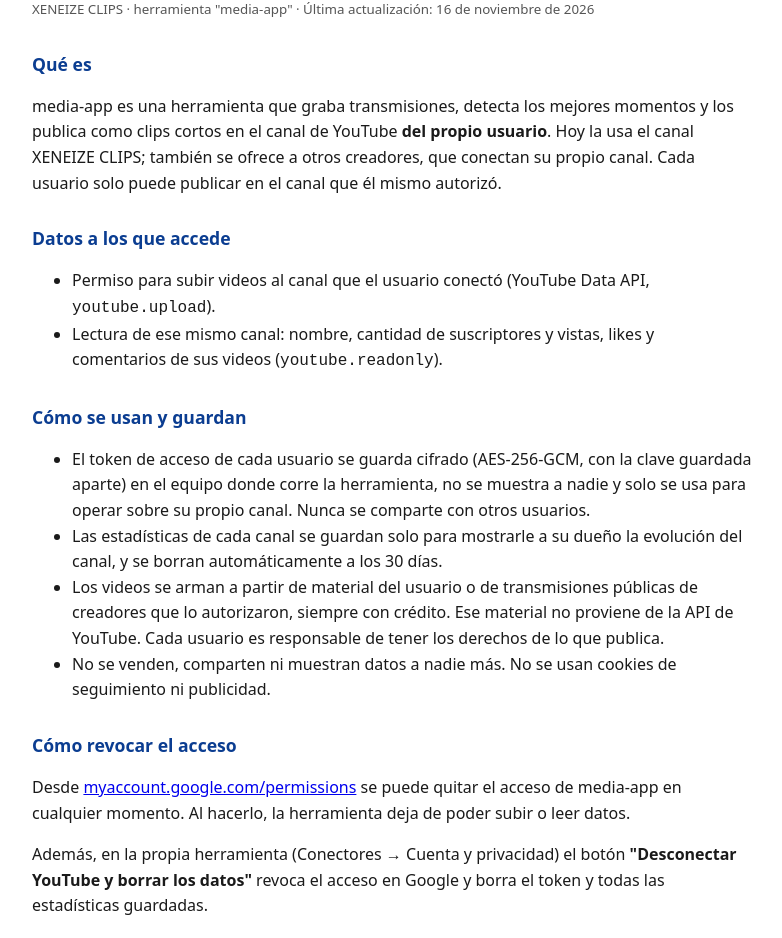
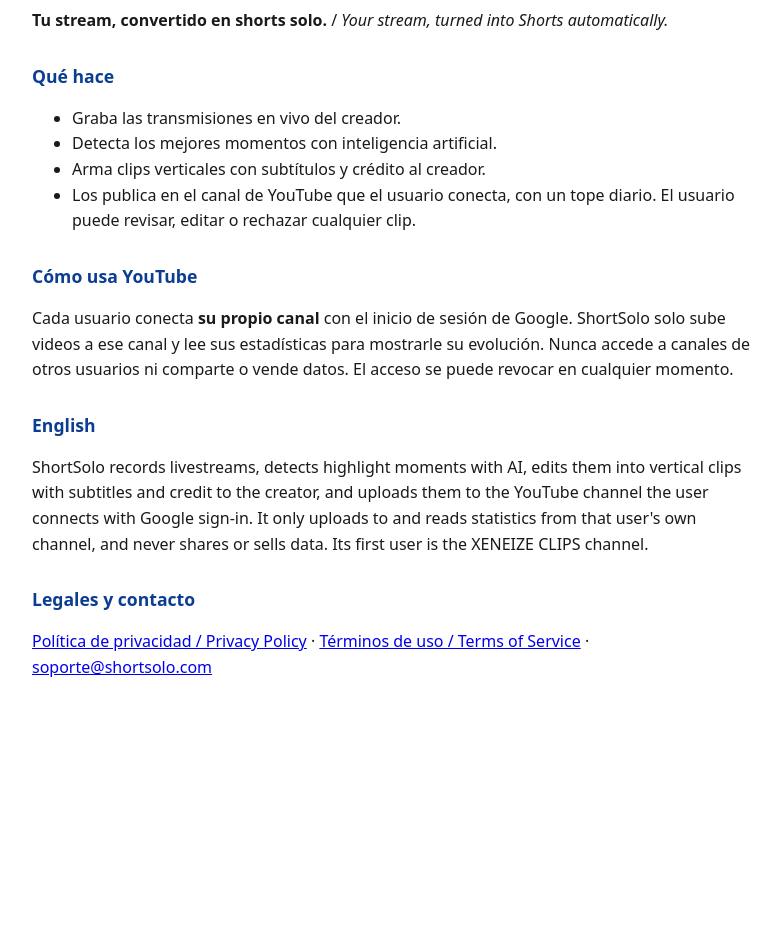
Before and after one commit to gabocara/shortsolo-web, a plain HTML site: page index.html in a window 1280 px wide. Shown: the part 98-1036 px from the top of the page, without its empty margins (248-1030 px from the left). After the commit the page ends 859 px from the top, so only its background shows below. Drawn offline with Linux system fonts and the light colour scheme.

Commit message:
ShortSolo: home, dominio shortsolo.com

```diff
--- a/index.html
+++ b/index.html
@@ -3,7 +3,7 @@
 <head>
 <meta charset="utf-8">
 <meta name="viewport" content="width=device-width, initial-scale=1">
-<title>Política de privacidad · XENEIZE CLIPS</title>
+<title>ShortSolo · Tu stream, convertido en shorts solo</title>
 <style>
   :root { --bg: #ffffff; --fg: #1a1a1a; --muted: #555; --accent: #0b3d91; }
   @media (prefers-color-scheme: dark) { :root { --bg: #111418; --fg: #eceff3; --muted: #a8b0ba; --accent: #f5c400; } }
@@ -16,38 +16,21 @@
 </head>
 <body>
 <main>
-  <h1>Política de privacidad / Privacy Policy</h1>
-  <small>XENEIZE CLIPS · herramienta "media-app" · Última actualización: 16 de noviembre de 2026</small>
-
-  <h2>Qué es</h2>
-  <p>media-app es una herramienta que graba transmisiones, detecta los mejores momentos y los publica como clips cortos en el canal de YouTube <strong>del propio usuario</strong>. Hoy la usa el canal XENEIZE CLIPS; también se ofrece a otros creadores, que conectan su propio canal. Cada usuario solo puede publicar en el canal que él mismo autorizó.</p>
-
-  <h2>Datos a los que accede</h2>
+  <h1>ShortSolo</h1>
+  <p><strong>Tu stream, convertido en shorts solo.</strong> / <em>Your stream, turned into Shorts automatically.</em></p>
+  <h2>Qué hace</h2>
   <ul>
-    <li>Permiso para subir videos al canal que el usuario conectó (YouTube Data API, <code>youtube.upload</code>).</li>
-    <li>Lectura de ese mismo canal: nombre, cantidad de suscriptores y vistas, likes y comentarios de sus videos (<code>youtube.readonly</code>).</li>
+    <li>Graba las transmisiones en vivo del creador.</li>
+    <li>Detecta los mejores momentos con inteligencia artificial.</li>
+    <li>Arma clips verticales con subtítulos y crédito al creador.</li>
+    <li>Los publica en el canal de YouTube que el usuario conecta, con un tope diario. El usuario puede revisar, editar o rechazar cualquier clip.</li>
   </ul>
-
-  <h2>Cómo se usan y guardan</h2>
-  <ul>
-    <li>El token de acceso de cada usuario se guarda cifrado (AES-256-GCM, con la clave guardada aparte) en el equipo donde corre la herramienta, no se muestra a nadie y solo se usa para operar sobre su propio canal. Nunca se comparte con otros usuarios.</li>
-    <li>Las estadísticas de cada canal se guardan solo para mostrarle a su dueño la evolución del canal, y se borran automáticamente a los 30 días.</li>
-    <li>Los videos se arman a partir de material del usuario o de transmisiones públicas de creadores que lo autorizaron, siempre con crédito. Ese material no proviene de la API de YouTube. Cada usuario es responsable de tener los derechos de lo que publica.</li>
-    <li>No se venden, comparten ni muestran datos a nadie más. No se usan cookies de seguimiento ni publicidad.</li>
-  </ul>
-
-  <h2>Cómo revocar el acceso</h2>
-  <p>Desde <a href="https://myaccount.google.com/permissions">myaccount.google.com/permissions</a> se puede quitar el acceso de media-app en cualquier momento. Al hacerlo, la herramienta deja de poder subir o leer datos.</p>
-  <p>Además, en la propia herramienta (Conectores → Cuenta y privacidad) el botón <strong>"Desconectar YouTube y borrar los datos"</strong> revoca el acceso en Google y borra el token y todas las estadísticas guardadas.</p>
-
-  <h2>Servicios de terceros</h2>
-  <p>Esta herramienta usa los Servicios de API de YouTube. Al usarla también rigen los <a href="https://www.youtube.com/t/terms">Términos del Servicio de YouTube</a> y la <a href="https://policies.google.com/privacy">Política de Privacidad de Google</a>.</p>
-
-  <h2>English summary</h2>
-  <p>media-app records streams, detects highlights and uploads short clips to the YouTube channel of the user who connected it, and reads that channel's own statistics. It is used today by the XENEIZE CLIPS channel and is offered to other creators, each connecting only their own channel. Each user's token is stored encrypted (AES-256-GCM, key kept separately) on the machine running the tool, never shown to anyone and used only for their own channel; statistics are deleted automatically after 30 days, and nothing is shared or sold. The in-app "Disconnect YouTube and delete data" button revokes the token and deletes all stored data. Access can also be revoked at any time at myaccount.google.com/permissions. This tool uses YouTube API Services; the YouTube Terms of Service and the Google Privacy Policy apply.</p>
-
-  <h2>Contacto</h2>
-  <p>A través del canal de YouTube XENEIZE CLIPS. Ver también los <a href="terminos.html">Términos de uso</a>.</p>
+  <h2>Cómo usa YouTube</h2>
+  <p>Cada usuario conecta <strong>su propio canal</strong> con el inicio de sesión de Google. ShortSolo solo sube videos a ese canal y lee sus estadísticas para mostrarle su evolución. Nunca accede a canales de otros usuarios ni comparte o vende datos. El acceso se puede revocar en cualquier momento.</p>
+  <h2>English</h2>
+  <p>ShortSolo records livestreams, detects highlight moments with AI, edits them into vertical clips with subtitles and credit to the creator, and uploads them to the YouTube channel the user connects with Google sign-in. It only uploads to and reads statistics from that user's own channel, and never shares or sells data. Its first user is the XENEIZE CLIPS channel.</p>
+  <h2>Legales y contacto</h2>
+  <p><a href="privacidad.html">Política de privacidad / Privacy Policy</a> · <a href="terminos.html">Términos de uso / Terms of Service</a> · <a href="mailto:soporte@shortsolo.com">soporte@shortsolo.com</a></p>
 </main>
 </body>
 </html>
```
Also changed, not shown: privacidad.html (+6 -6 lines), terminos.html (+5 -5 lines), 1 other file.
